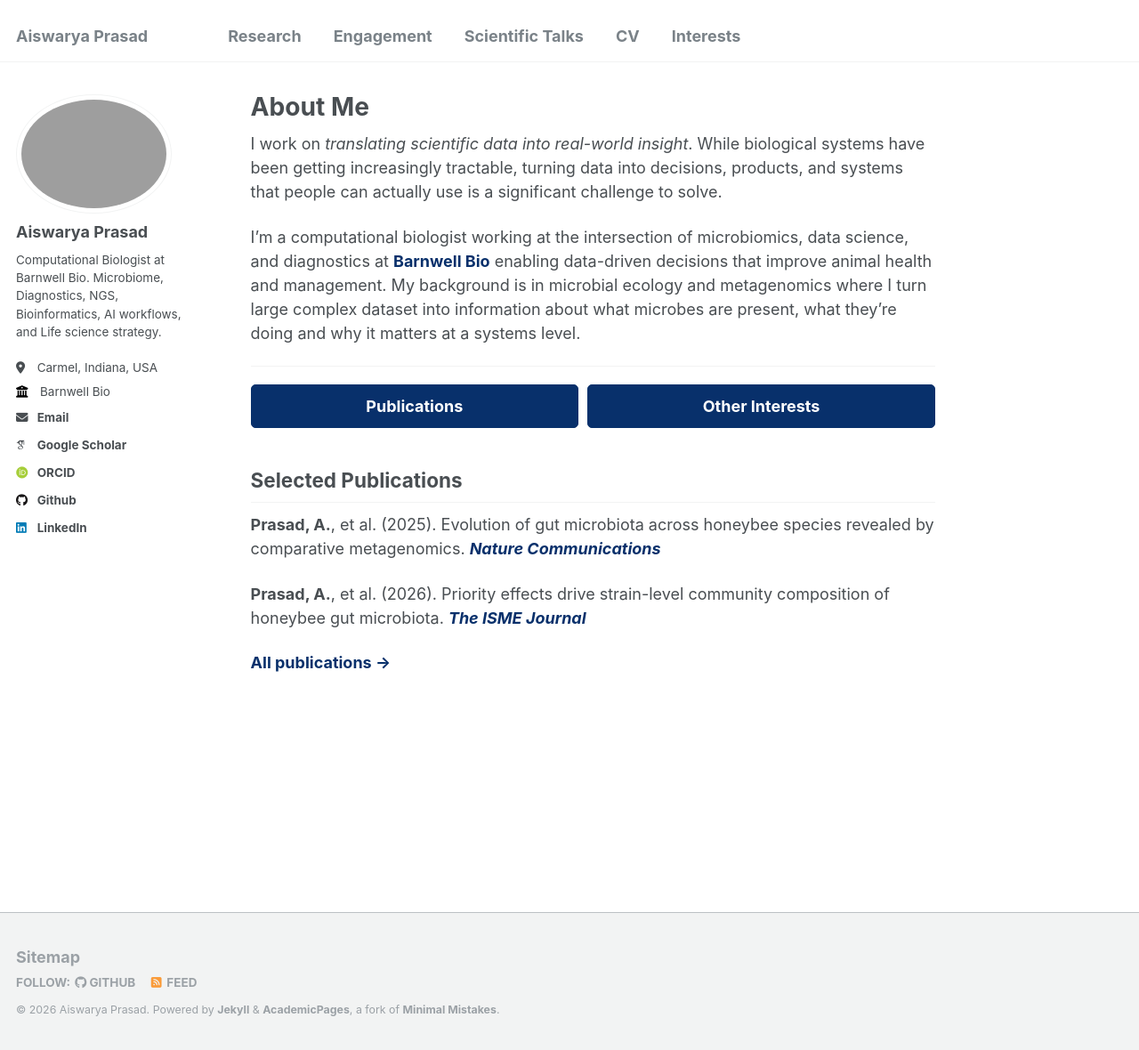
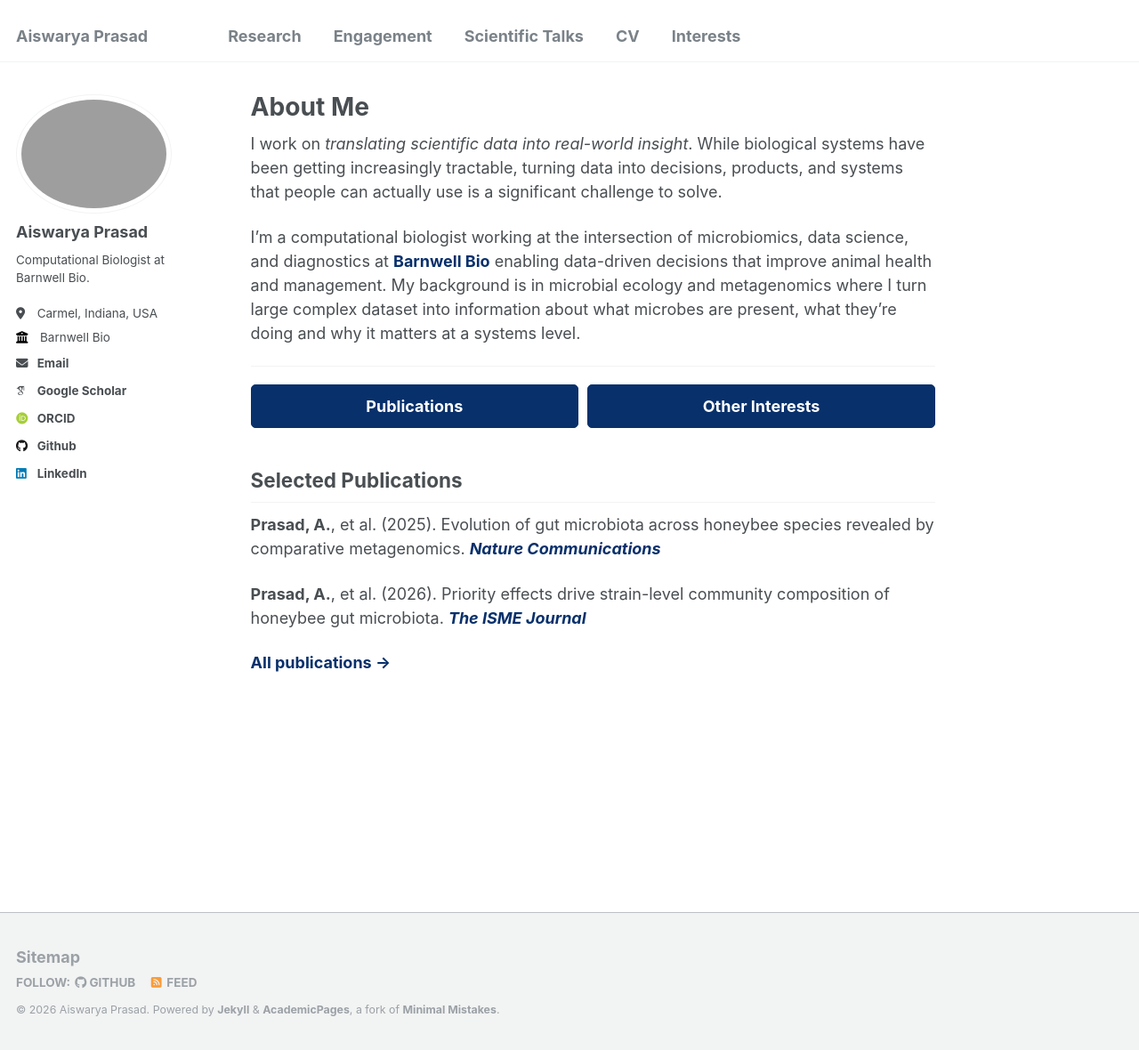
Before and after one commit to Aiswarya-prasad/aiswarya-prasad.github.io, a Jekyll site: the page built from _pages/about.md, in a window 1280 px wide and 1180 px high. Shown: the whole window at 89% size. Built offline with Jekyll 4.4.1, drawn with Linux system fonts in a browser that asks for light colours; some web fonts are replaced.

Commit message:
small update to side panel

```diff
--- a/_config.yml
+++ b/_config.yml
@@ -11,7 +11,7 @@ locale                   : "en-US"
 title                    : "Aiswarya Prasad"
 title_separator          : "-"
 name                     : &name "Aiswarya Prasad"
-description              : &description "Aiswarya Prasad: Computational Biologist at Barnwell Bio. Microbiome, Diagnostics, NGS, Bioinformatics, AI workflows, and Life science strategy."
+description              : &description "Aiswarya Prasad: Computational Biologist at Barnwell Bio."
 url                      : https://aiswarya-prasad.github.io # the base hostname & protocol for your site e.g. "https://mmistakes.github.io"
 baseurl                  : "" # the subpath of your site, e.g. "/blog"
 repository               : "Aiswarya-prasad/aiswarya-prasad.github.io"
@@ -24,7 +24,7 @@ author:
   avatar           : "AiswaryaProfilePic25.png"
   name             : "Aiswarya Prasad"
   # pronouns         : "she/her"
-  bio              : "Computational Biologist at Barnwell Bio. Microbiome, Diagnostics, NGS, Bioinformatics, AI workflows, and Life science strategy."
+  bio              : "Computational Biologist at Barnwell Bio."
   location         : "Carmel, Indiana, USA"
   employer         : "Barnwell Bio"
   url              : # URL
```
